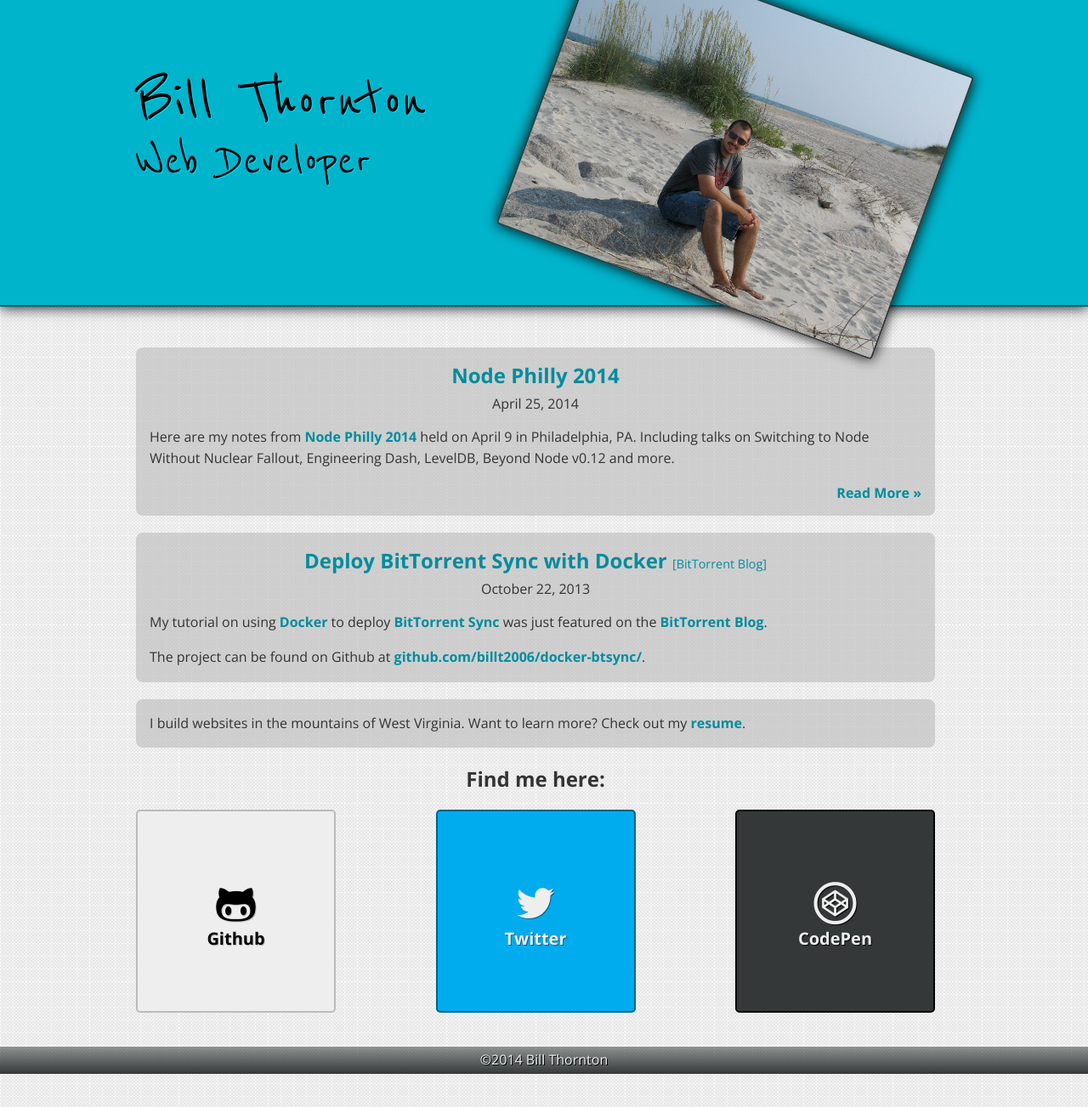
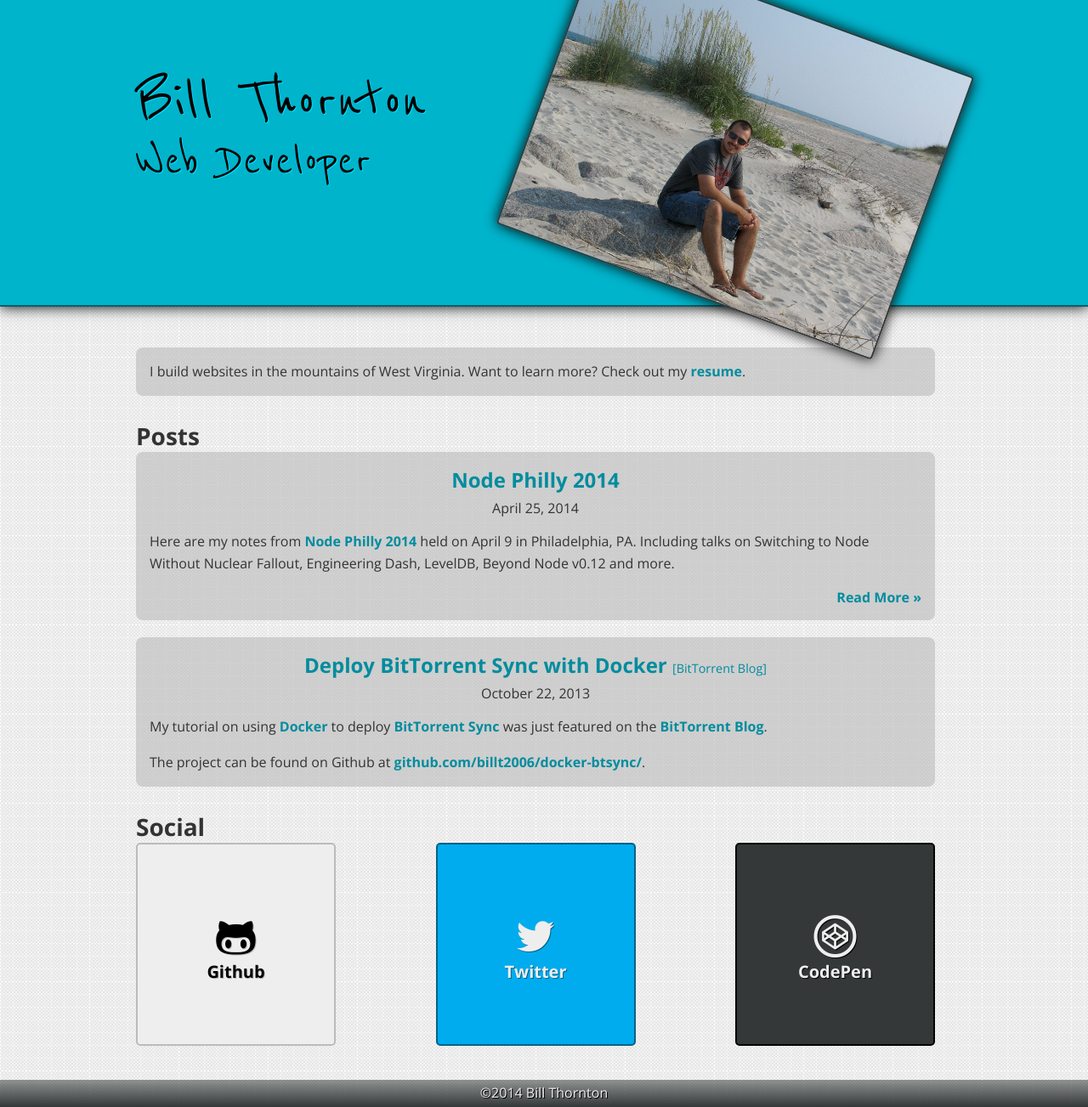
Before and after one commit to billt2006/billt2006.github.io, a Jekyll site: the page built from index.html, in a window 1280 px wide. Shown: the whole page at 85% size. Built offline with Jekyll 4.4.1, drawn with Linux system fonts in a browser that asks for light colours; Markdown is read by kramdown in place of the engine named in the settings.

Commit message:
Homepage layout tweaks

```diff
--- a/_includes/social.html
+++ b/_includes/social.html
@@ -1,6 +1,3 @@
-<div class="grid text-center">
-	<span class="find-me">Find me here:</span>
-</div>
 <div class="grid">
 	<a href="https://github.com/billt2006" class="social-block github col-1-4 square no-pad">
 		<div>
--- a/index.html
+++ b/index.html
@@ -24,8 +24,6 @@ title: Bill Thornton | Web Developer
 <div class="grid">
 	<div class="col-1-8 spacer">&nbsp;</div>
 	<div class="col-3-4">
-		{% include posts.html %}
-
 		<div class="grid about-me">
 			<p>
 				I build websites in the mountains of West&nbsp;Virginia. Want to learn more?
@@ -33,6 +31,10 @@ title: Bill Thornton | Web Developer
 			</p>
 		</div>
 
+		<h3 class="subheading">Posts</h3>
+		{% include posts.html %}
+
+		<h3 class="subheading">Social</h3>
 		{% include social.html %}
 	</div>
 	<div class="col-1-8 spacer">&nbsp;</div>
```
Also changed, not shown: sass/_type.scss (+9 -5 lines), css/main.css.
